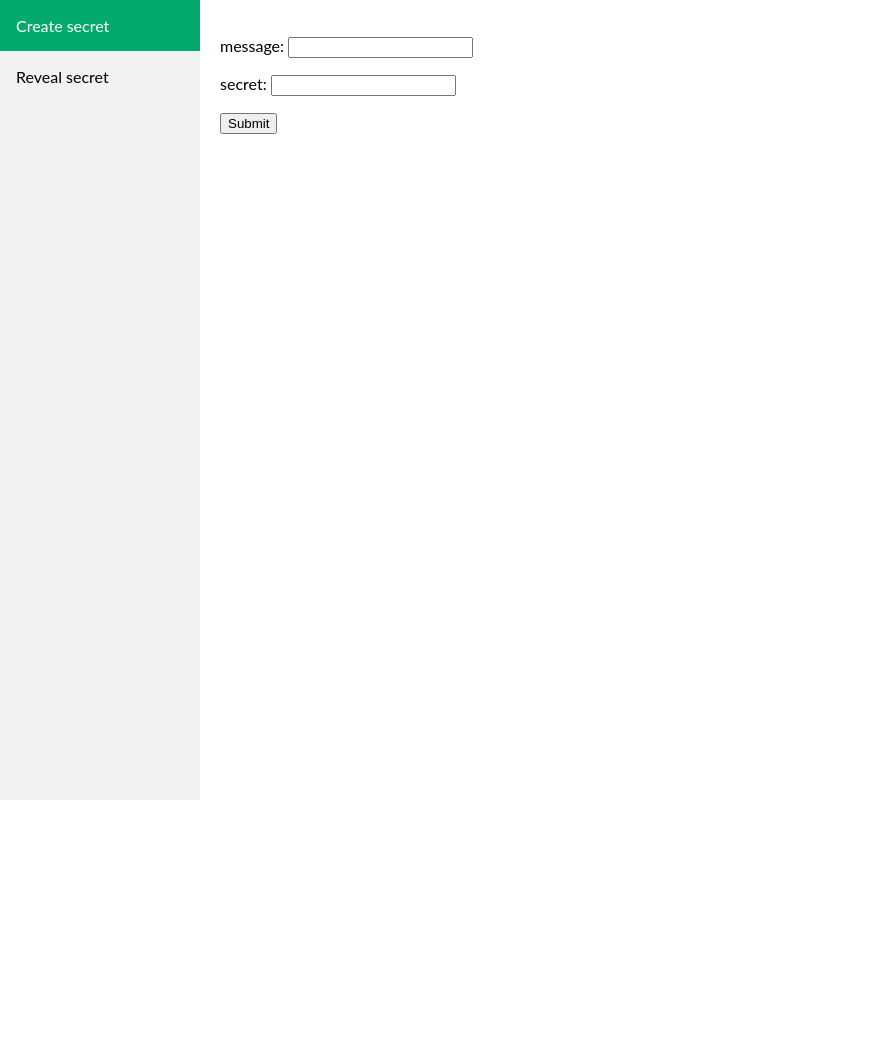
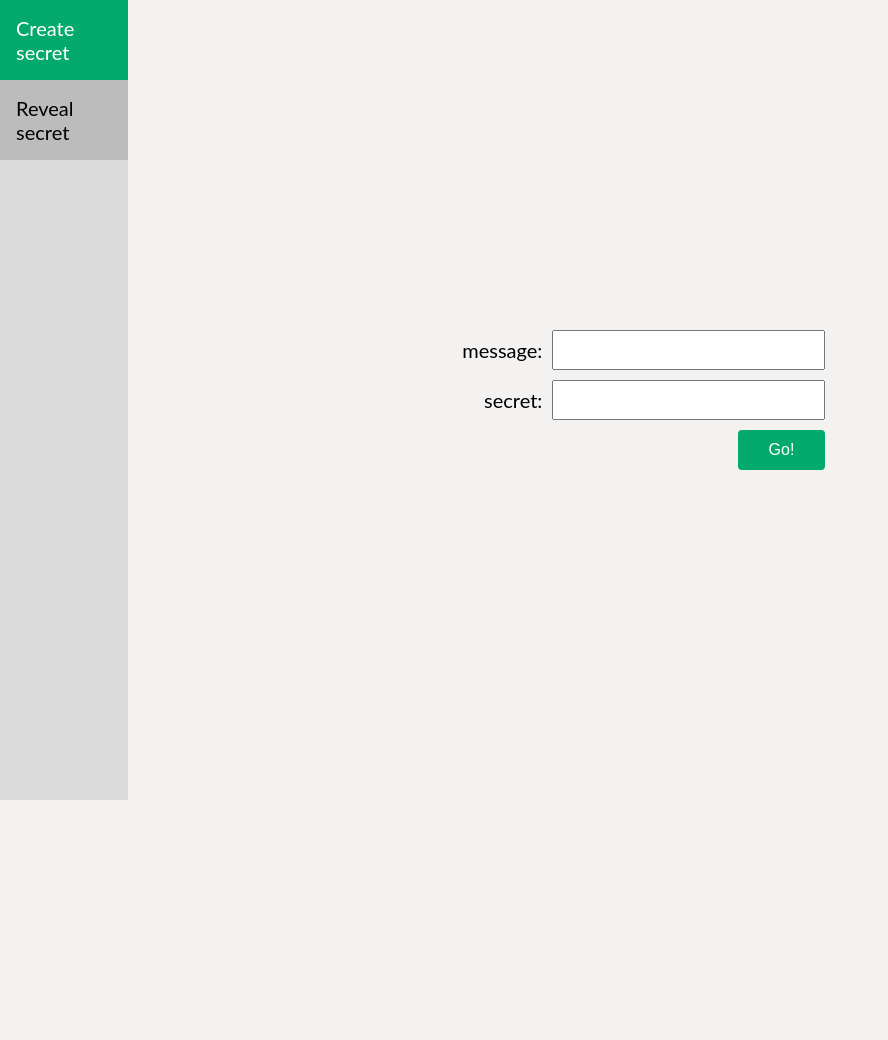
Before and after one commit to GeorgiiKrikun/SecretMessaging, a Django app: page / in a window 1280 px wide. Shown: the whole page, without its empty margins (0-888 px from the left). After the commit the page ends 800 px from the top, so only its background shows below. Run offline with Django 4.2, Linux system fonts and the light colour scheme.

Commit message:
Add new css style to main page

```diff
--- a/home/secret_messaging/forms.py
+++ b/home/secret_messaging/forms.py
@@ -1,8 +1,8 @@
 from django import forms
 
 class create_secret_form(forms.Form):
-    message = forms.CharField(label='message', max_length=200)
-    secret = forms.CharField(label='secret', max_length=200)
+    message = forms.CharField(label='message', max_length=200, widget=forms.TextInput(attrs={'class': 'form-input'}))
+    secret = forms.CharField(label='secret', max_length=200, widget=forms.TextInput(attrs={'class': 'form-input'}))
 
 class reveal_secret_form(forms.Form):
     secret_string = forms.CharField(label='secret string')
--- a/home/secret_messaging/static/secret_messaging/style.css
+++ b/home/secret_messaging/static/secret_messaging/style.css
@@ -1,21 +1,79 @@
 body {
   margin: 0;
   font-family: "Lato", sans-serif;
+  font-size: 0;
+  padding: 0;
+  background-color: #f4f1f1;
 }
 
 .sidebar {
+  font-size: 20;
+  background-color: #dbdbdb;
   margin: 0;
   padding: 0;
-    width: 200px;
-    background-color: #f1f1f1;
   position: fixed;
+  left: 0;
+  top:0;
+  width: 10%;
   height: 100%;
-    overflow: auto;
+  vertical-align: top; /* Add this line */
+}
+
+.grid-container {
+  display: grid;
+  grid-template-columns: 1fr 2fr 1fr;
+  padding: 10px;
+  gap: 10px;
+}
+
+.grid-container label {
+  grid-column-start: 1;
+  grid-column-end: 2;
+  justify-self: end;
+  align-self: center;
+  padding: 0;
+}
+
+.grid-container .form-input {
+  font-size: 20;
+  height: 40;
+  grid-column-start: 2;
+  grid-column-end: 4;
+}
+
+.grid-container .button-submit {
+  font-size: 20;
+  height: 40;
+  grid-column-start: 3;
+  grid-column-end: 4;
+  background-color: #04AA6D; /* Green */
+  border: none;
+  color: white;
+  text-align: center;
+  font-size: 16px;
+  border-radius: 4px;
+}
+
+.grid-container .button-submit:hover {
+  background-color: #555; /* Green */
+  transition: 0.3s;
+}
+
+.centered-content {
+  display: inline-flex;
+  font-size: 20;
+  width: 100%;
+  height: 100%;
+  padding: 0;
+  margin: 0;
+  justify-content: center; /* Aligns items horizontally in the center */
+  align-items: center; /* Aligns items vertically in the center */
 }
 
   .sidebar a {
   display: block;
   color: black;
+  background-color: #bcbcbc;
   padding: 16px;
   text-decoration: none;
 }
@@ -30,25 +88,34 @@ body {
   color: white;
 }
 
-  div.content {
-    margin-left: 200px;
-    padding: 20px 20px;
-    height: 1000px;
+@media screen and (max-width: 1000px) {
+  .sidebar {
+    display: flex;
+    width: 100%;
+    height: 20%;
   }
 
-  @media screen and (max-width: 700px) {
-    .sidebar {
-      width: 100%;
-      height: auto;
-      position: relative;
-    }
-    .sidebar a {float: left;}
-    div.content {margin-left: 0;}
+  .sidebar a {
+    flex: 1;
+    display: inline;
+    display: flex; /* Add this line */
+    align-items: center; /* Add this line */
   }
 
-  @media screen and (max-width: 400px) {
+  .sidebar a span {
+      text-align: center;
+  }
+
+  content {
+    display: block;
+    margin-left: 0;
+    width: 80%;
+  }
+}
+
+/*  @media screen and (max-width: 400px) {
   .sidebar a {
     text-align: center;
     float: none;
   }
-  }
+}*/
--- a/home/secret_messaging/templates/secret_messaging/create_secret_string.html
+++ b/home/secret_messaging/templates/secret_messaging/create_secret_string.html
@@ -1,5 +1,4 @@
 {% load static %}
-<!DOCTYPE html>
 <html>
   <head>
     <title>PRIVACY.PRIVACY.PRIVACY</title>
@@ -7,16 +6,22 @@
   </head>
   <body>
       <div class="sidebar">
-        <a class="active" href="{% url 'secret_string' %}">Create secret</a>
-        <a href="{% url 'reveal_secret' %}">Reveal secret</a>
+        <a class="active" href="/hide_secret/"><span>Create secret</span></a>
+        <a href="/reveal_secret/"><span>Reveal secret</span></a>
       </div>
-    <div class="content">
       <form action="{% url 'secret_string' %}" method="post">
+      <div class="centered-content">
+        <div class="grid-container">
             {% csrf_token %}
-            {{ form.as_p }}
-            <input class = "button-link" type="submit" value="Submit">
+            <label for="id_message">message:</label>
+            {{ form.message }}
+            {% comment %} <input class="form-input" type="text" name="message" maxlength="200" required="" id="id_message" data-twofas-input-listener="true" data-twofas-element-number="0" />  {% endcomment %}
+            <label for="id_secret">secret:</label>
+            {{ form.secret }}
+            {% comment %} <input class="form-input" type="text" name="secret" maxlength="200" required="" id="id_secret" data-twofas-input-listener="true" data-twofas-element-number="1" />  {% endcomment %}
+            <input class="button-submit" type="submit" value="Go!" data-twofas-element-number="2" />
+        </div>
+      </div>
     </form>
-    </div>
-
   </body>
 </html>
```
Lines whose indentation alone changed are shown as unchanged.
